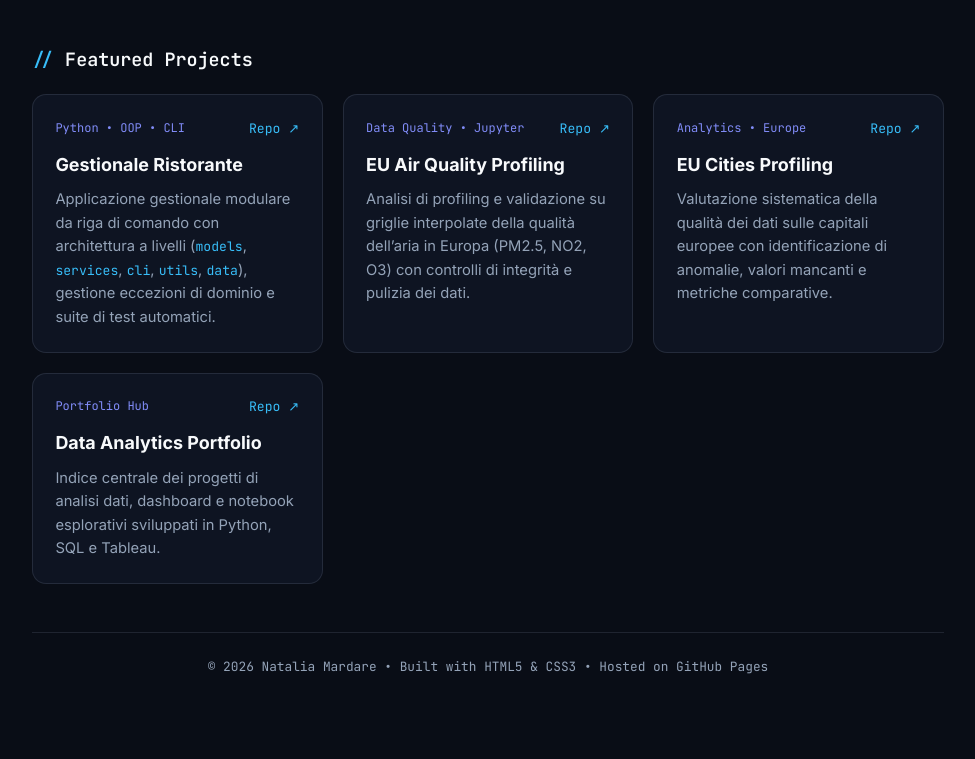
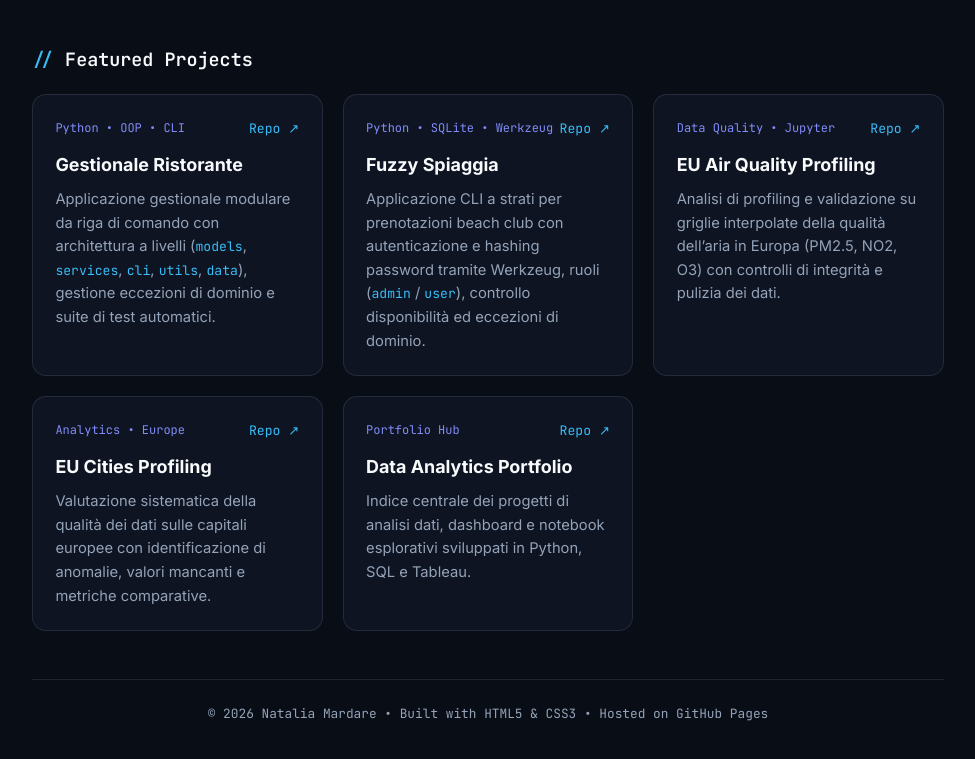
Before and after one commit to nataliamardare4/nataliamardare4.github.io, a plain HTML site: page index.html in a window 1280 px wide. Shown: the part 885-1644 px from the top of the page, without its empty margins (152-1127 px from the left). Before the commit the page ends 1603 px from the top, so only its background shows below. Drawn offline with Linux system fonts and the light colour scheme.

Commit message:
feat(portfolio): aggiungi card Fuzzy Spiaggia nella griglia progetti

```diff
--- a/index.html
+++ b/index.html
@@ -104,6 +104,18 @@
 
         <article class="project-card">
           <div class="project-header">
+            <span class="project-tag">Python &bull; SQLite &bull; Werkzeug</span>
+            <a href="https://github.com/nataliamardare4/fuzzy-spiaggia-lab" target="_blank" rel="noopener">Repo &nearr;</a>
+          </div>
+          <h3>Fuzzy Spiaggia</h3>
+          <p>
+            Applicazione CLI a strati per prenotazioni beach club con autenticazione e hashing password
+            tramite Werkzeug, ruoli (<code>admin</code> / <code>user</code>), controllo disponibilità ed eccezioni di dominio.
+          </p>
+        </article>
+
+        <article class="project-card">
+          <div class="project-header">
             <span class="project-tag">Data Quality &bull; Jupyter</span>
             <a href="https://github.com/nataliamardare4/eu-air-quality-profiling" target="_blank" rel="noopener">Repo &nearr;</a>
           </div>
```
